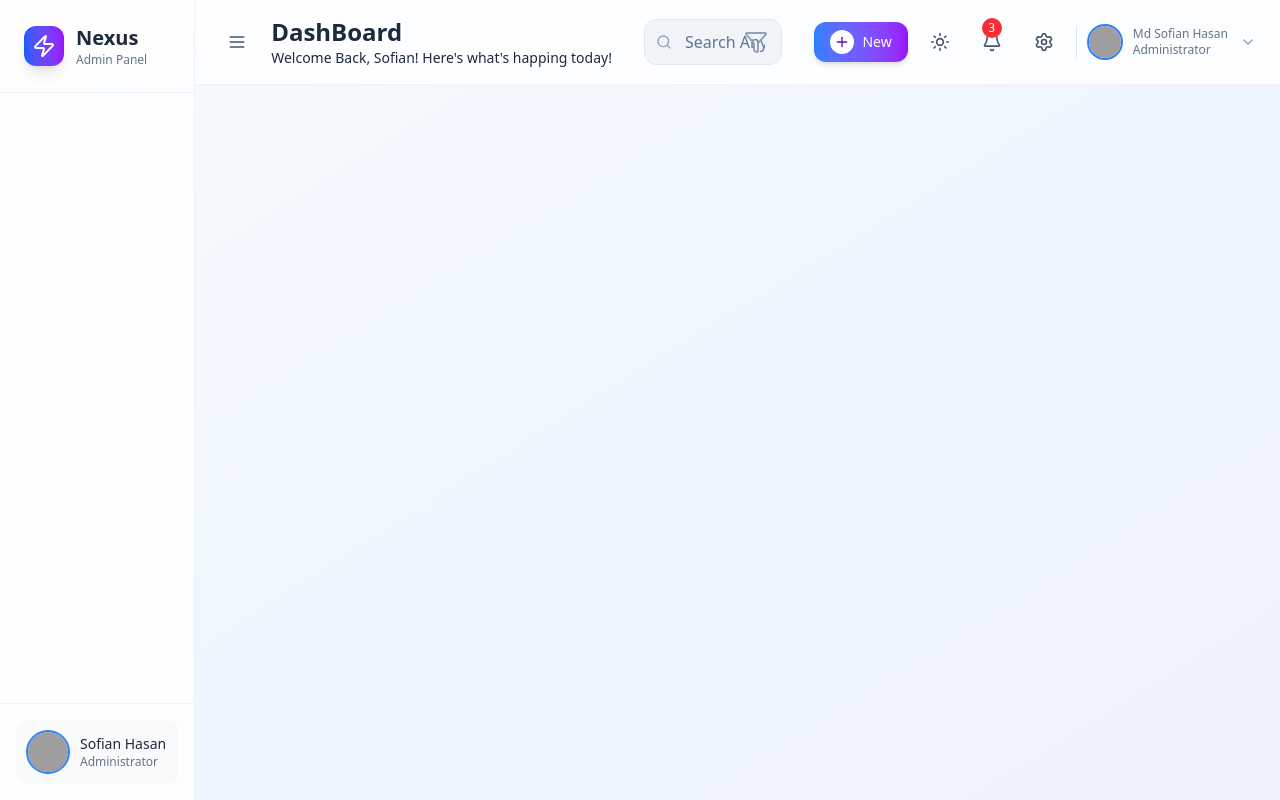
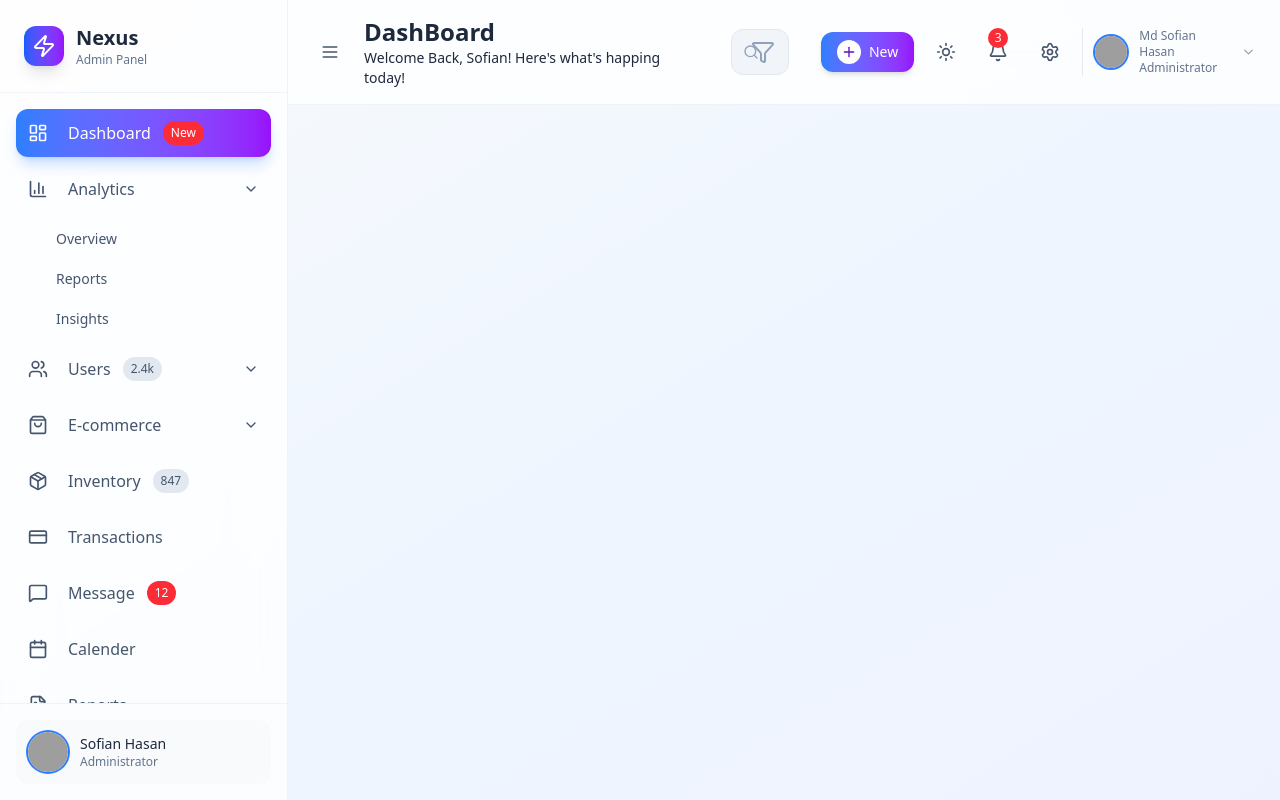
Before and after one commit to marleyDip/React-Admin-Dashboard-Tailwind-CSS, a React (Vite) app: page / in a window 1280 px wide. Built offline with nearby package versions, Linux system fonts and the light colour scheme; grey boxes are pictures that could not be loaded.

Commit message:
Design Header & Sidebar complete

```diff
--- a/src/App.jsx
+++ b/src/App.jsx
@@ -1,14 +1,26 @@
+import { useState } from "react";
 import Header from "./components/Layout/Header";
 import Sidebar from "./components/Layout/Sidebar";
 
 function App() {
+  const [sideBarCollapsed, setSideBarCollapsed] = useState(false);
+  const [currentPage, setCurrentPage] = useState("dashboard");
+
   return (
     <div className="min-h-screen bg-gradient-to-br from-slate-50 via-blue-50 to-indigo-50 dark:from-slate-900 dark:via-slate-800 dark:to-slate-900 transition-all duration-500">
       <div className="flex h-screen overflow-hidden ">
-        <Sidebar />
+        <Sidebar
+          collapsed={sideBarCollapsed}
+          onToggle={() => setSideBarCollapsed(!sideBarCollapsed)}
+          currentPage={currentPage}
+          onPageChange={setCurrentPage}
+        />
 
         <div className="flex-1 flex flex-col overflow-hidden">
-          <Header />
+          <Header
+            sidebarCollapsed={sideBarCollapsed}
+            onToggleSidebar={() => setSideBarCollapsed(!sideBarCollapsed)}
+          />
         </div>
       </div>
     </div>
--- a/src/components/Layout/Header.jsx
+++ b/src/components/Layout/Header.jsx
@@ -10,13 +10,16 @@
 } from "lucide-react";
 import logo from "../../assets/me.jpg";
 
-function Header() {
+function Header({ sidebarCollapsed, onToggleSidebar }) {
   return (
     <div className="px-6 py-4 bg-white/80 dark:bg-slate-900/80 backdrop-blur-xl border-b border-slate-200/50 dark:border-slate-700/50">
       <div className="flex items-center justify-between">
         {/* left section */}
         <div className="flex items-center space-x-4">
-          <button className="p-2 rounded-lg text-slate-600 dark:text-slate-300 hover:bg-slate-100 dark:hover:bg-slate-800 transition-colors">
+          <button
+            className="p-2 rounded-lg text-slate-600 dark:text-slate-300 hover:bg-slate-100 dark:hover:bg-slate-800 transition-colors"
+            onClick={onToggleSidebar}
+          >
             <Menu className="w-5 h-5" />
           </button>
 
--- a/src/components/Layout/Sidebar.jsx
+++ b/src/components/Layout/Sidebar.jsx
@@ -1,19 +1,125 @@
-import { Zap } from "lucide-react";
+import {
+  BarChart3,
+  Calendar,
+  ChevronDown,
+  CreditCard,
+  FileText,
+  LayoutDashboard,
+  MessageSquare,
+  Package,
+  Settings,
+  ShoppingBag,
+  Users,
+  Zap,
+} from "lucide-react";
 import logo from "../../assets/me.jpg";
+import { useState } from "react";
 
-function Sidebar() {
+const menuItems = [
+  {
+    id: "dashboard",
+    icon: LayoutDashboard,
+    label: "Dashboard",
+    active: true,
+    badge: "New",
+  },
+  {
+    id: "analytics",
+    icon: BarChart3,
+    label: "Analytics",
+    submenu: [
+      { id: "overview", label: "Overview" },
+      { id: "reports", label: "Reports" },
+      { id: "insights", label: "Insights" },
+    ],
+  },
+  {
+    id: "users",
+    icon: Users,
+    label: "Users",
+    count: "2.4k",
+    submenu: [
+      { id: "all-users", label: "All Users" },
+      { id: "roles", label: "Roles & Permissions" },
+      { id: "activity", label: "User Activity" },
+    ],
+  },
+  {
+    id: "ecommerce",
+    icon: ShoppingBag,
+    label: "E-commerce",
+    submenu: [
+      { id: "products", label: "Products" },
+      { id: "orders", label: "Orders" },
+      { id: "customers", label: "Customers" },
+    ],
+  },
+  {
+    id: "inventory",
+    icon: Package,
+    label: "Inventory",
+    count: "847",
+  },
+  {
+    id: "transactions",
+    icon: CreditCard,
+    label: "Transactions",
+  },
+  {
+    id: "message",
+    icon: MessageSquare,
+    label: "Message",
+    badge: "12",
+  },
+  {
+    id: "calender",
+    icon: Calendar,
+    label: "Calender",
+  },
+  {
+    id: "reports",
+    icon: FileText,
+    label: "Reports",
+  },
+  {
+    id: "settings",
+    icon: Settings,
+    label: "Settings",
+  },
+];
+
+function Sidebar({ collapsed, onToggle, currentPage, onPageChange }) {
+  const [expandedItems, setExpandedItems] = useState(new Set(["analytics"]));
+
+  const toggleExpanded = (itemId) => {
+    const newExpanded = new Set(expandedItems);
+
+    if (newExpanded.has(itemId)) {
+      newExpanded.delete(itemId);
+    } else {
+      newExpanded.add(itemId);
+    }
+
+    setExpandedItems(newExpanded);
+  };
+
   return (
-    <div className="relative z-10 flex flex-col bg-white/80 dark:bg-slate-900/80  backdrop-blur-xl border-r border-slate-200/50 hover:border-slate-700/50 transition duration-300 ease-in-out">
+    <div
+      className={`${
+        collapsed ? "w-20" : "w-36 sm:w-54 md:w-72"
+      } relative z-10 flex flex-col bg-white/80 dark:bg-slate-900/80  backdrop-blur-xl border-r border-slate-200/50 hover:border-slate-700/50 transition duration-300 ease-in-out`}
+    >
       {/* logo */}
-      <div className="p-6 border-b border-slate-200/50 dark:border-slate-700/50">
-        <div className="flex items-center space-x-3">
+      <div className="p-3 sm:p-6 border-b border-slate-200/50 dark:border-slate-700/50">
+        <div className="flex items-center space-x-2 sm:space-x-3">
           <div className="grid place-items-center w-10 h-10 bg-gradient-to-r from-blue-600 to-purple-600 rounded-xl shadow-lg">
             <Zap className="w-6 h-6 text-white" />
           </div>
 
           {/* conditional rendering */}
+          {!collapsed && (
             <div>
-            <h1 className="text-xl font-bold text-slate-800  dark:text-white">
+              <h1 className="text-base sm:text-xl font-medium sm:font-bold text-slate-800 dark:text-white">
                 Nexus
               </h1>
 
@@ -21,16 +127,83 @@
                 Admin Panel
               </p>
             </div>
+          )}
           {/* conditional rendering */}
         </div>
       </div>
       {/* logo */}
 
       {/* Navigation, display dynamic menu */}
-      <nav className="flex-1 p-4 space-y-2 overflow-y-auto"></nav>
+      <nav className="flex-1 p-2 sm:p-4 space-y-2 overflow-y-auto">
+        {menuItems.map((item) => {
+          return (
+            <div key={item.id}>
+              <button
+                className={`w-full flex items-center justify-between p-1 sm:p-3 rounded-xl transition-all duration-200 ${
+                  currentPage === item.id || item.active
+                    ? "bg-gradient-to-r from-blue-500 to-purple-600 hover:from-blue-600 hover:to-purple-700 text-white shadow-lg shadow-blue-500/25"
+                    : "text-slate-600 dark:text-slate-300 hover:bg-slate-100 dark:hover:bg-slate-800/50"
+                }`}
+                onClick={() => {
+                  if (item.submenu) {
+                    toggleExpanded(item.id);
+                  } else {
+                    onPageChange(item.id);
+                  }
+                }}
+              >
+                <div className="flex items-center space-x-1 sm:space-x-3">
+                  <item.icon className={`w-5 h-5`} />
+
+                  {/* conditional rendering */}
+                  {!collapsed && (
+                    <>
+                      <span className="text-xs sm:text-base font-medium ml-1 sm:ml-2">
+                        {item.label}
+                      </span>
+
+                      {item.badge && (
+                        <span className="px-1 py-0.5 sm:px-2 sm:py-1 text-xs bg-red-500 text-white rounded-full">
+                          {item.badge}
+                        </span>
+                      )}
+
+                      {item.count && (
+                        <span className="px-1 py-0.5 sm:px-2 sm:py-1 text-xs bg-slate-200  dark:bg-slate-700 text-slate-600 dark:text-slate-300 rounded-full">
+                          {item.count}
+                        </span>
+                      )}
+                    </>
+                  )}
+                  {/* conditional rendering */}
+                </div>
+
+                {!collapsed && item.submenu && (
+                  <ChevronDown className="w-4 h-4 transition-transform" />
+                )}
+              </button>
+
+              {/* sub menu */}
+              {!collapsed && item.submenu && expandedItems.has(item.id) && (
+                <div className="ml-4 mt-1 sm:ml-8 sm:mt-2 space-y-1">
+                  {item.submenu.map((subitem) => {
+                    return (
+                      <button className="w-full text-left p-2 text-sm text-slate-600 dark:text-slate-400 hover:text-slate-800 dark:hover:text-slate-200 hover:bg-slate-100 dark:hover:bg-slate-800/50 rounded-lg transition-all">
+                        {subitem.label}
+                      </button>
+                    );
+                  })}
+                </div>
+              )}
+              {/* sub menu */}
+            </div>
+          );
+        })}
+      </nav>
       {/* Navigation, display dynamic menu */}
 
       {/* user profile */}
+      {!collapsed && (
         <div className="p-4 border-t border-slate-200/50 dark:border-slate-700/50">
           <div className="flex items-center space-x-3 p-3 rounded-xl bg-slate-50 dark:bg-sky-800/50">
             <img
@@ -52,6 +225,7 @@
             </div>
           </div>
         </div>
+      )}
       {/* user profile */}
     </div>
   );
```
Lines whose indentation alone changed are shown as unchanged.
